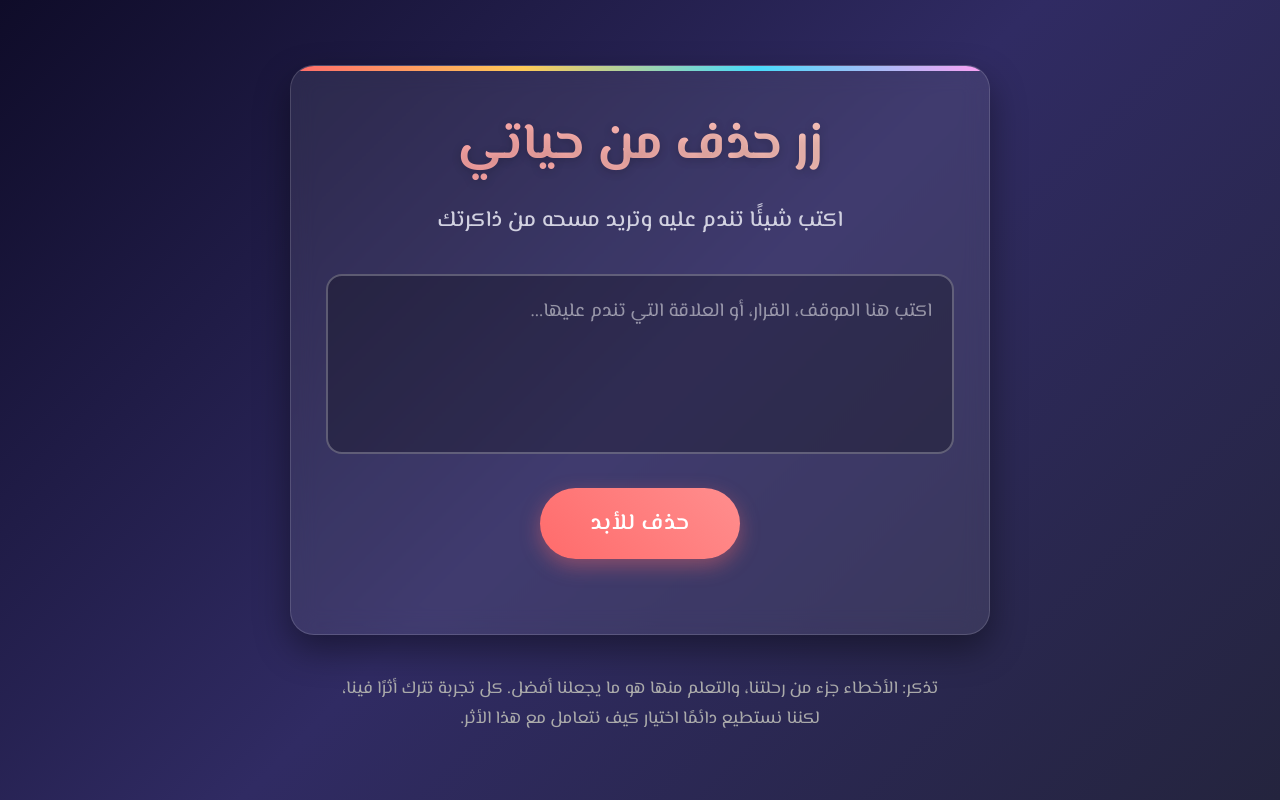
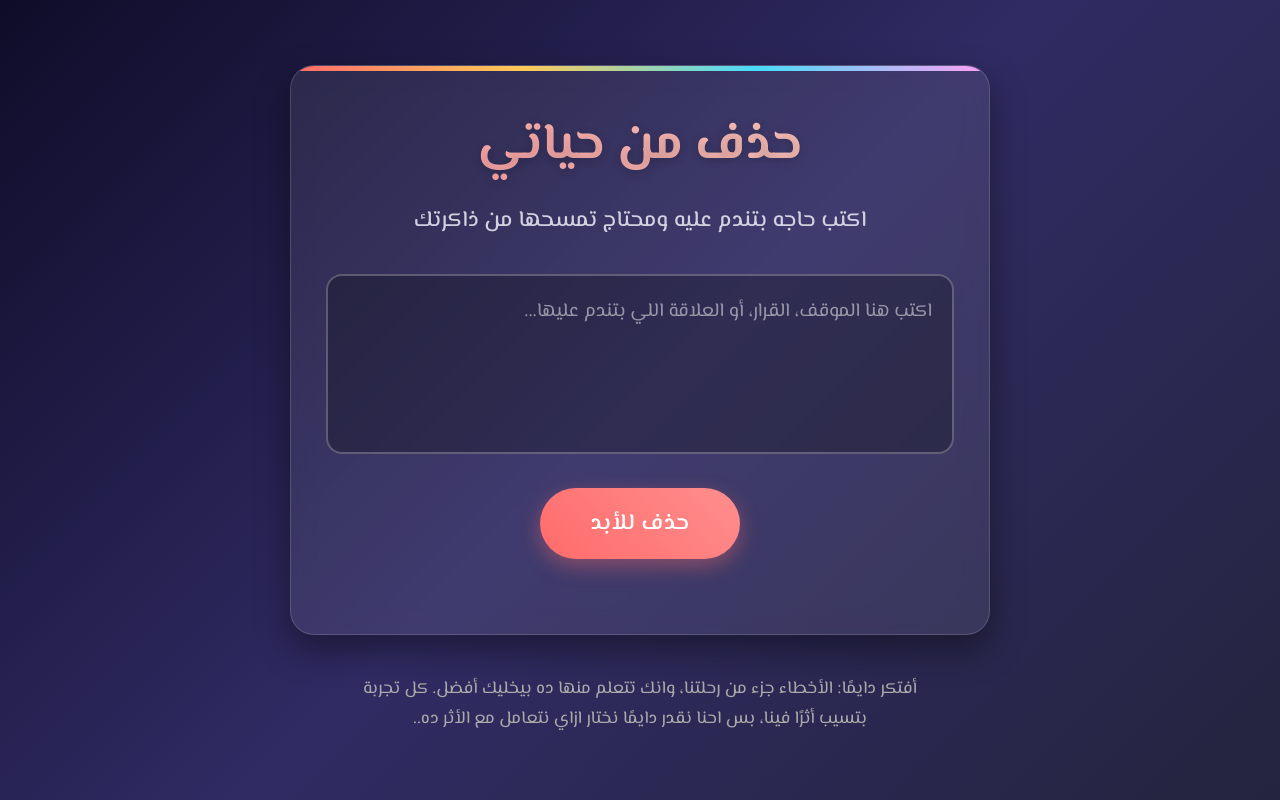
Before and after one commit to Hakeem137/DeleteMyPast, a plain HTML site: page Index.html in a window 1280 px wide. Drawn offline with nearby package versions, Linux system fonts and the light colour scheme.

Commit message:
Update Index.html

```diff
--- a/Index.html
+++ b/Index.html
@@ -3,7 +3,7 @@
 <head>
     <meta charset="UTF-8">
     <meta name="viewport" content="width=device-width, initial-scale=1.0">
-    <title>زر حذف من حياتي</title>
+    <title> حذف من حياتي</title>
     <link href="https://fonts.googleapis.com/css2?family=El+Messiri:wght@400;500;600;700&display=swap" rel="stylesheet">
 
     <!-- Supabase SDK -->
@@ -374,10 +374,10 @@
     <div class="stars" id="stars"></div>
 
     <div class="container">
-        <h1>زر حذف من حياتي</h1>
-        <p class="subtitle">اكتب شيئًا تندم عليه وتريد مسحه من ذاكرتك</p>
+        <h1> حذف من حياتي</h1>
+        <p class="subtitle">اكتب حاجه بتندم عليه ومحتاج تمسحها من ذاكرتك</p>
 
-        <textarea id="regretText" placeholder="اكتب هنا الموقف، القرار، أو العلاقة التي تندم عليها..."></textarea>
+        <textarea id="regretText" placeholder="اكتب هنا الموقف، القرار، أو العلاقة اللي بتندم عليها..."></textarea>
 
         <button id="deleteBtn" class="delete-btn">حذف للأبد</button>
 
@@ -395,7 +395,7 @@
     <div id="shredEffect" class="shred-effect"></div>
 
     <div class="footer">
-        تذكر: الأخطاء جزء من رحلتنا، والتعلم منها هو ما يجعلنا أفضل. كل تجربة تترك أثرًا فينا، لكننا نستطيع دائمًا اختيار كيف نتعامل مع هذا الأثر.
+     أفتكر دايمًا: الأخطاء جزء من رحلتنا، وانك تتعلم منها ده بيخليك أفضل. كل تجربة بتسيب أثرًا فينا، بس احنا نقدر دايمًا نختار ازاي نتعامل مع الأثر ده..
     </div>
 
     <script>
```
